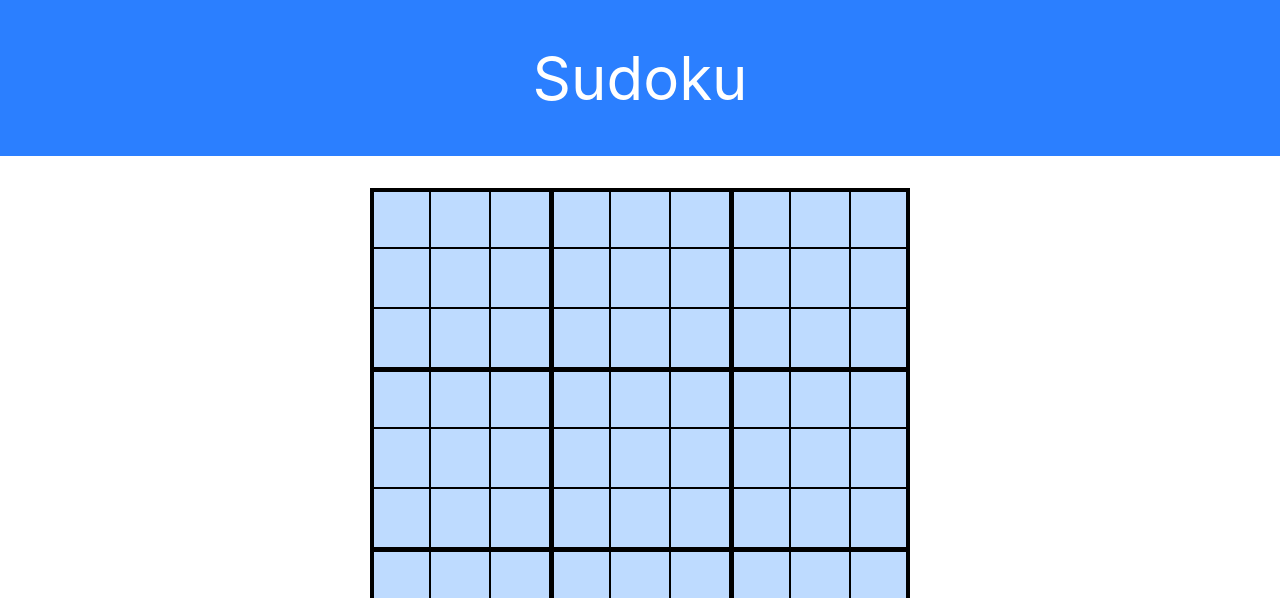
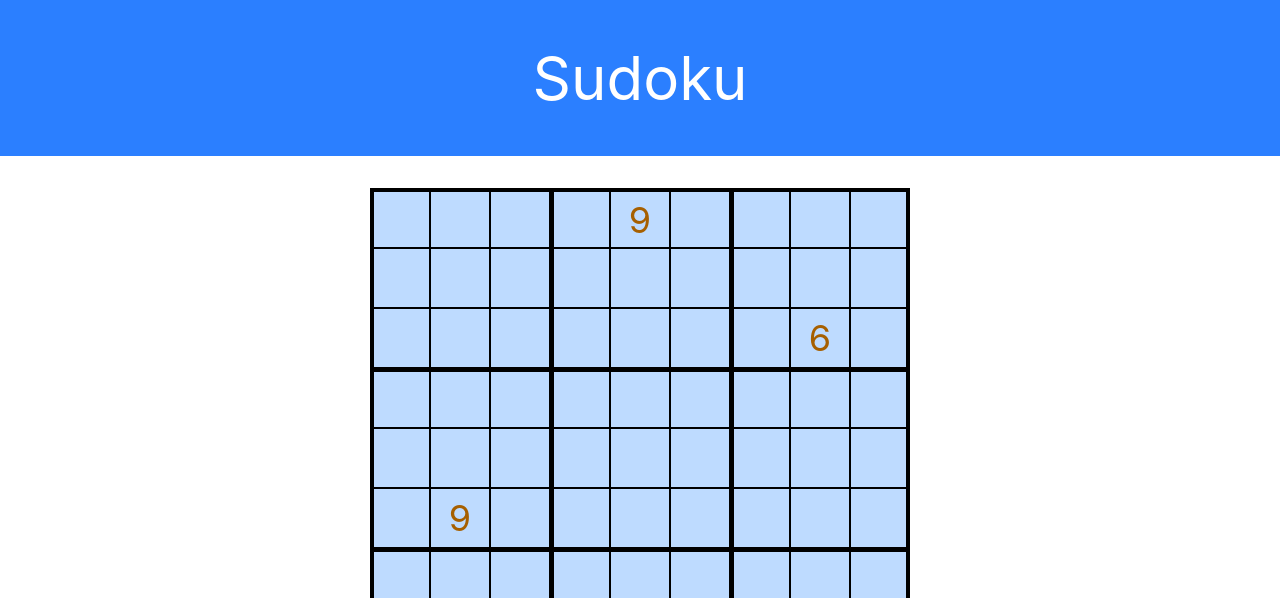
Before and after one commit to Dackefrsik/Suduko, a React (Vite) app: page / in a window 1280 px wide. Shown: the top 598 px of the page. Built offline with nearby package versions, Linux system fonts and the light colour scheme.

Commit message:
Change minimum numberes
I've change the minimum numbers that's being generated for each game to three

```diff
--- a/src/components/Gameborad.jsx
+++ b/src/components/Gameborad.jsx
@@ -10,7 +10,7 @@ function GameBoard({selectedNumber}){
     function createBoard(){
         const board = Array.from({length: 9}, () => Array(9).fill(null))
 
-        const amountOfSetNumber = Math.floor(Math.random() * 10)
+        const amountOfSetNumber = Math.floor(Math.random() * 10) + 3
         console.log("Numbers " + amountOfSetNumber)
 
         for(let i = 0; i < amountOfSetNumber; i ++){
```
